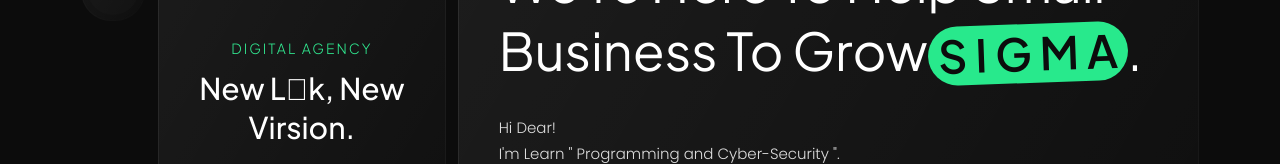
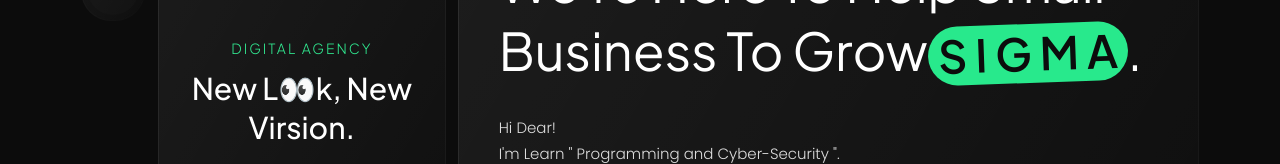
Before and after one commit to marouananouar/RedTeamPortfolio, a plain HTML site: page index.html in a window 1280 px wide. Shown: the part 346-510 px from the top of the page. Drawn offline with Linux system fonts and the light colour scheme; animation ran at ten frames a second.

Commit message:
Update index.html

```diff
--- a/index.html
+++ b/index.html
@@ -125,7 +125,7 @@
                                 <div class="author-info">
                                     <div class="text-center">
                                         <span class="main-color sub-title mb-10">Digital Agency</span>
-                                        <h4 class="fw-500">New L&#58393;k, New Virsion.</h4>
+                                        <h4 class="fw-500">New L&#128064;k, New Virsion.</h4>
                                     </div>
                                     <div class="social mt-20">
                                         <a href="https://instagram.com/sigmacode.agency" class="icon" target="_blank">
```
